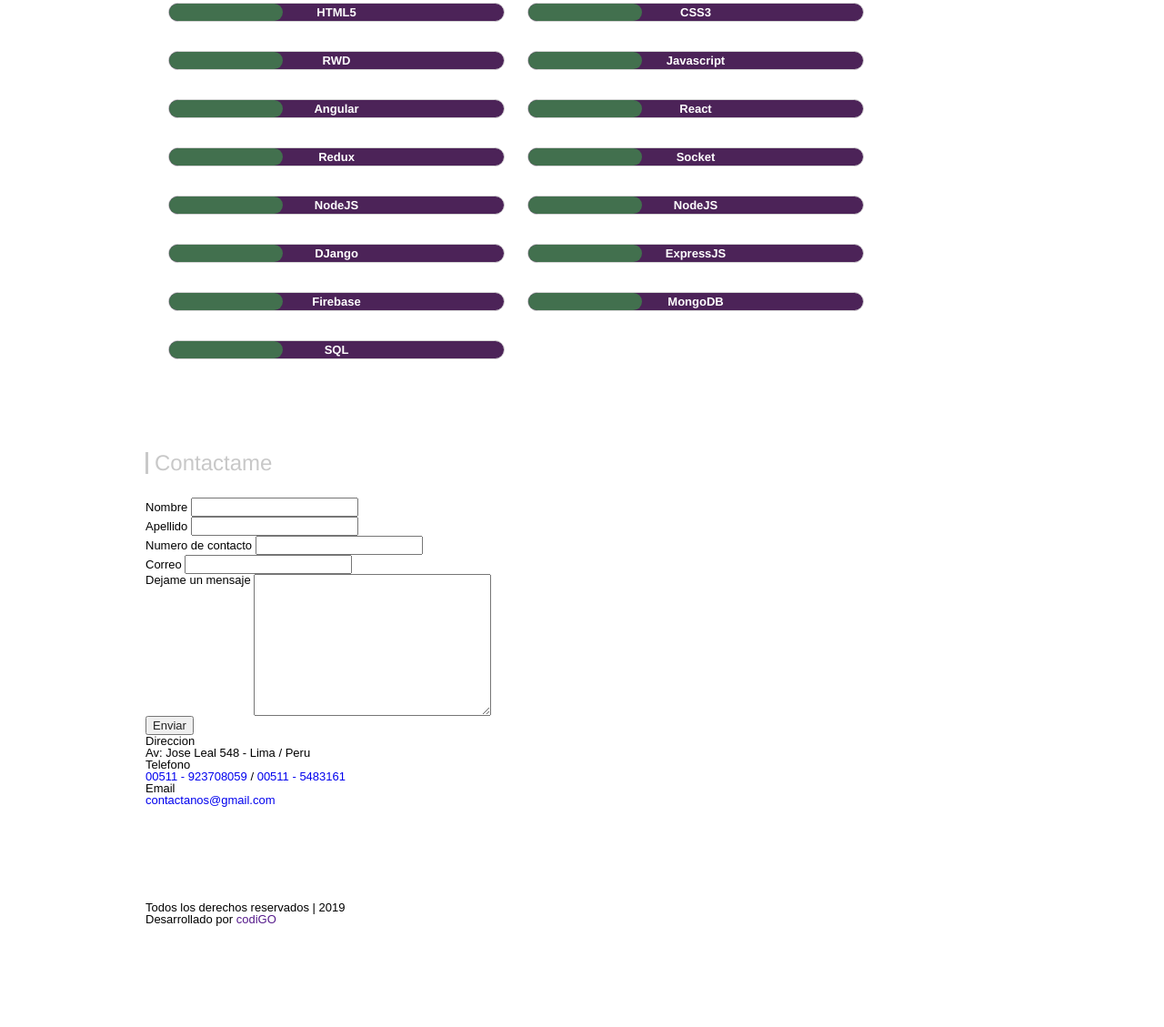
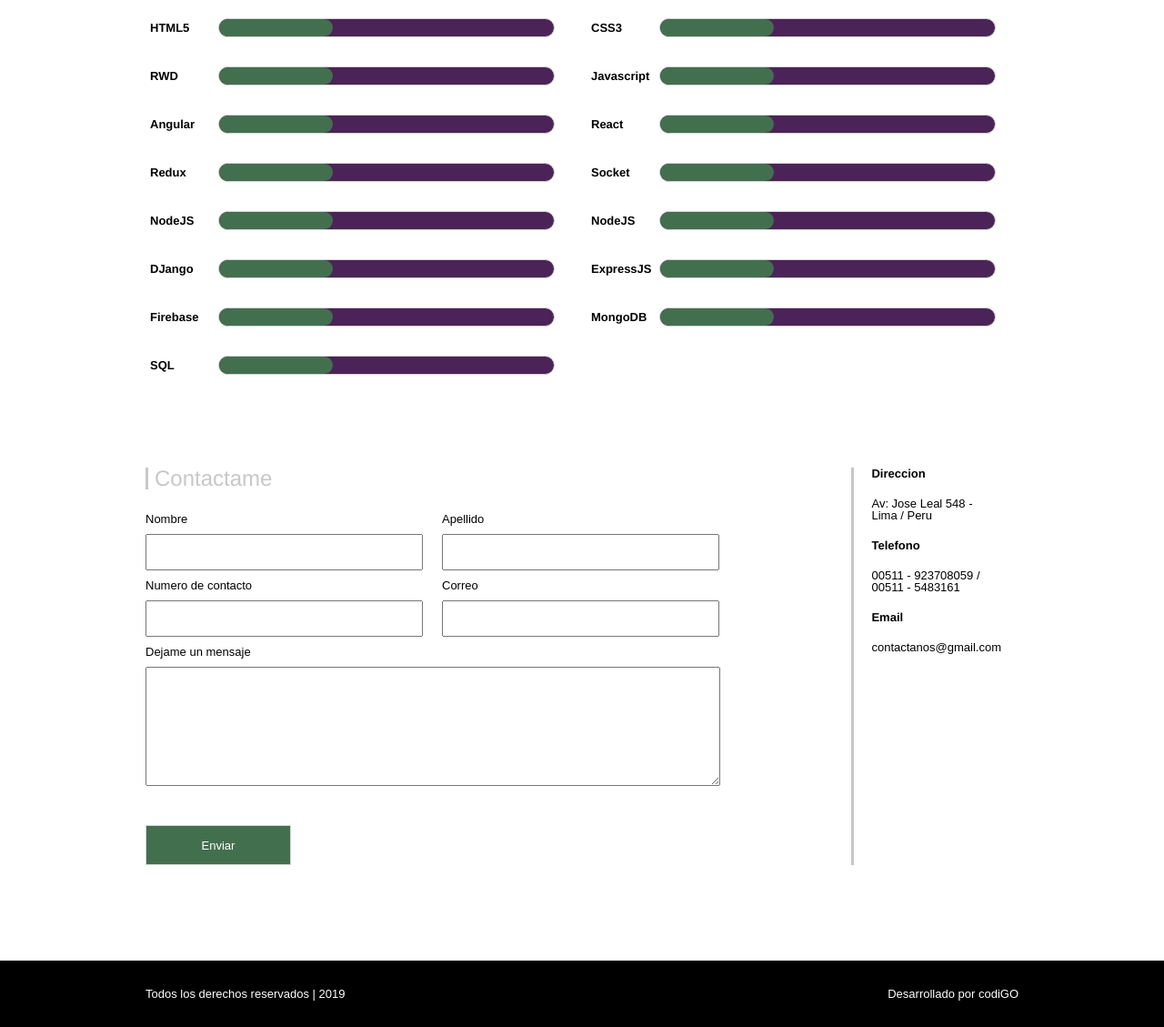
Before and after one commit to DavisJobs/agregando, a plain HTML site: page index.html in a window 1280 px wide. Shown: the part 1070-2199 px from the top of the page at 91% size. Before the commit the page ends 2088 px from the top, so only its background shows below. Drawn offline with Linux system fonts and the light colour scheme.

Commit message:
nuevo sudido

```diff
--- a/index.html
+++ b/index.html
@@ -34,7 +34,7 @@
                 <h2>Sobre MI</h2>
                 <div class="texto">
                     <figure>
-                        <img src="https://picsum.photos/216/216" alt="sebastian yabiku">
+                        <img src="https://picsum.photos/216/216" alt="david">
                     </figure>
                     <div>
                         <p>
@@ -323,43 +323,42 @@
                     </div>
                 </div>
             </section>
-            <!--TODO: CONTACTAME-->
-            <section>
+            <!--TODO: formulario-->
+            <section class="formulario">
                 <div>
                     <h2>Contactame</h2>
                     <form>
-                        <div>
-                            <div>
-                                <label for="name">Nombre</label>
+                        <div class="form">
+                            <div class="input-cont">
+                                <label for="name">Nombre</label><br>
                                 <input id="name" type="text">
                             </div>
-                            <div>
-                                <label for="lastname">Apellido</label>
+                            <div class="input-cont">
+                                <label for="lastname">Apellido</label><br>
                                 <input id="lastname" type="text">
                             </div>
-                            <div>
-                                <label for="number">Numero de contacto</label>
+                            <div class="input-cont">
+                                <label for="number">Numero de contacto</label><br>
                                 <input id="number" type="text">
                             </div>
-                            <div>
-                                <label for="email">Correo</label>
+                            <div class="input-cont">
+                                <label for="email">Correo</label><br>
                                 <input id="email" type="text">
                             </div>
-                            <div>
-                                <label for="message">Dejame un mensaje</label>
+                            <div class="input-cont">
+                                <label for="message">Dejame un mensaje</label><br>
                                 <textarea name="" id="message" cols="30" rows="10"></textarea>
                             </div>
-                            <div>
+                        </div>
+                            <div class="button-cont">
                                 <button type="submit">Enviar</button>
                             </div>
-                        </div>
                     </form>
                 </div>
-                <div>
+                <div class="ubicacion">
                     <div>
                         <h4>Direccion</h4>
-                        <p>Av: Jose Leal 548 - Lima / Peru
-                        </p>
+                        <p>Av: Jose Leal 548 - Lima / Peru</p>
                     </div>
                     <div>
                         <h4>Telefono</h4>
--- a/style/main.css
+++ b/style/main.css
@@ -237,23 +237,25 @@ main section:hover h2 {
 .habilidades-cont  {
     display: flex;
     flex-wrap: wrap;
-    margin: auto;
+    justify-content: space-between;
+}
+
+.habilidades h2 {
+    margin-bottom: 43px;
 }
 
 .habilidades .skill {
     margin-bottom: 32px;
     display: flex;
-
-    justify-content: center;
+    padding: 0 25px;
     align-items: center;
-    margin-left: 25px;
 }
 
 .habilidades .skill h3 {
     font-weight: bold;
     font-size: 13px;
     position: absolute;
-    color: #fff;
+    margin: 0 -20px;
 }
 
 .habilidades .skill .barra {
@@ -262,6 +264,7 @@ main section:hover h2 {
     background-color: #4c2358;
     border-radius: 11px;
     border: solid 1px #d5d5d5;
+    margin-left: 55px;
 
 }
 
@@ -278,3 +281,86 @@ main section:hover h2 {
     width: 200px;
     transition: 500ms ease;
 }
+
+/*TODO: formulario*/
+.formulario {
+   display: flex;
+
+}
+
+.formulario .form   {
+    display: flex;
+    flex-wrap: wrap;
+}
+
+ input[type="text"] {
+    width: 305px;
+    height: 40px;
+    margin: 10px 0;
+ }
+
+.input-cont {
+    margin-right: 21px;
+}
+
+ .input-cont label {
+   margin: 12px 0;
+ }
+
+ input[type="text"]:hover {
+    box-shadow: 0 0 6px 0 rgba(0, 0, 0, 0.5);
+    border: solid 1px #42704e;
+ }
+
+ textarea {
+    width: 632px;
+    height: 131px;
+    margin: 10px 0;
+ }
+
+ textarea:hover {
+    box-shadow: 0 0 6px 0 rgba(0, 0, 0, 0.5);
+    border: solid 1px #42704e;
+ }
+
+ button {
+    width: 160px;
+    height: 44px;
+    border: solid 1px #d5d5d5;
+    background-color: #42704e;
+    color: #fff;
+    margin-top: 33px;
+ }
+
+ /*TODO: ubicacion*/
+.ubicacion {
+    border-left: 3px solid #c7c7c7;
+    padding: 0 19px;
+}
+.ubicacion h4 {
+    font-weight: bold;
+}
+
+.ubicacion p {
+    padding: 20px 0;
+}
+
+.ubicacion a {
+    color: black;
+}
+
+/*TODO: footer */
+footer {
+    background: black;
+    color: #fff;
+}
+
+footer .container {
+    display: flex;
+    justify-content: space-between;
+    padding: 30px 0;
+}
+
+footer a {
+    color: #fff;
+}
```
